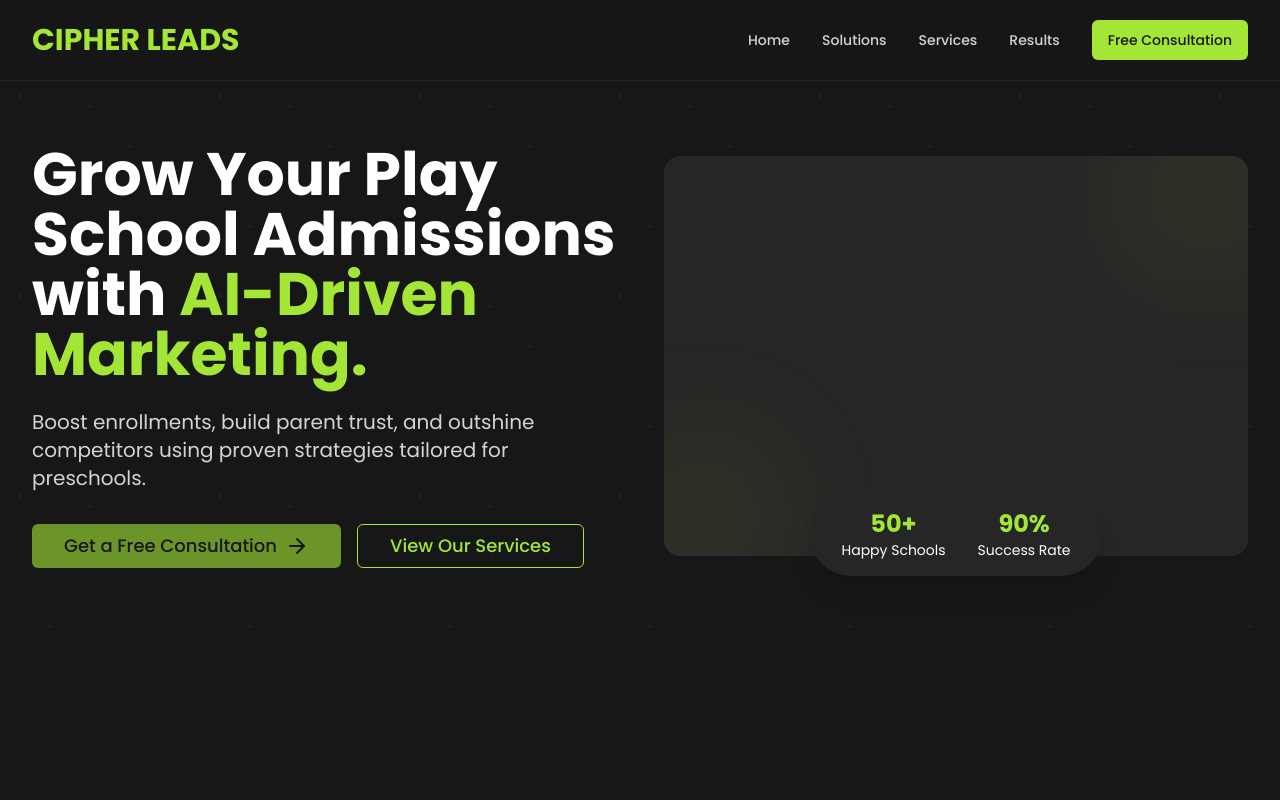
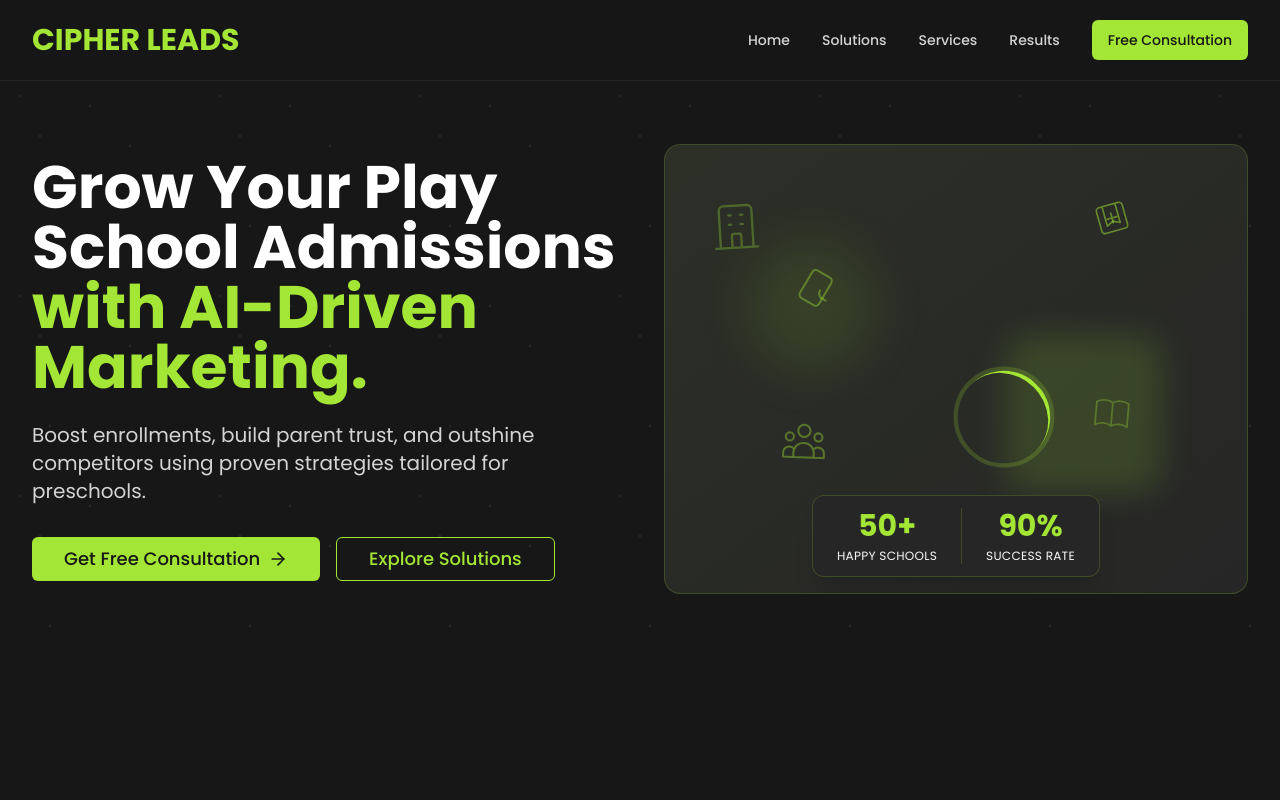
Before and after one commit to hyperlinqai/aicipherleads, a Next.js app: page / in a window 1280 px wide. Shown: the top 800 px of the page. Built offline with nearby package versions, Linux system fonts and the light colour scheme.

Commit message:
add right side animation

```diff
--- a/components/sections/hero.tsx
+++ b/components/sections/hero.tsx
@@ -20,10 +20,15 @@ export function Hero() {
           transition={{ duration: 0.5 }}
         >
           <h1 className="text-3xl sm:text-4xl md:text-5xl lg:text-6xl font-bold text-white mb-4 sm:mb-6 leading-tight">
-            Grow Your Play School Admissions with{" "}
-            <span className="text-lime-400 block sm:inline">
-              AI-Driven Marketing.
-            </span>
+            Grow Your Play School Admissions{" "}
+            <motion.span
+              className="text-lime-400 block sm:inline"
+              initial={{ opacity: 0, y: 20 }}
+              animate={{ opacity: 1, y: 0 }}
+              transition={{ delay: 0.3 }}
+            >
+              with AI-Driven Marketing.
+            </motion.span>
           </h1>
 
           <p className="text-base sm:text-lg md:text-xl text-neutral-300 mb-6 sm:mb-8 leading-relaxed px-4 sm:px-0">
@@ -35,70 +40,239 @@ export function Hero() {
             <motion.div
               whileHover={{ scale: 1.05 }}
               whileTap={{ scale: 0.95 }}
-              className="w-full sm:w-auto"
+              className="relative overflow-hidden"
             >
               <Button
                 size="lg"
-                className="w-full sm:w-auto bg-lime-400 text-neutral-900 hover:bg-lime-500 animate-pulse text-base sm:text-lg py-6 sm:py-4"
+                className="w-full sm:w-auto bg-lime-400 text-neutral-900 hover:bg-lime-500 text-base sm:text-lg py-6 sm:py-5 px-8 group"
               >
-                Get a Free Consultation{" "}
-                <ArrowRight className="ml-2 hidden sm:inline" />
+                <span className="relative z-10 flex items-center gap-2">
+                  Get Free Consultation
+                  <ArrowRight className="h-5 w-5 transition-all group-hover:translate-x-1" />
+                </span>
+                {/* Animated background */}
+                <div className="absolute inset-0 bg-gradient-to-r from-lime-500/20 to-transparent opacity-0 group-hover:opacity-100 transition-opacity" />
               </Button>
             </motion.div>
 
             <motion.div
               whileHover={{ scale: 1.05 }}
               whileTap={{ scale: 0.95 }}
-              className="w-full sm:w-auto"
+              className="relative"
             >
               <Button
+                variant="outline"
                 size="lg"
-                variant="outline"
-                className="w-full sm:w-auto border-lime-400 text-lime-400 hover:bg-lime-400 hover:text-neutral-900 text-base sm:text-lg py-6 sm:py-4"
+                className="w-full sm:w-auto border-lime-400 text-lime-400 hover:bg-lime-400/10 hover:text-lime-300 text-base sm:text-lg py-6 sm:py-5 px-8"
               >
-                View Our Services
+                Explore Solutions
               </Button>
             </motion.div>
           </div>
         </motion.div>
 
         {/* Visual Elements */}
+        {/* Replace the visual elements section with this */}
         <motion.div
           className="flex-1 relative w-full px-4 sm:px-0 mt-8 lg:mt-0"
           initial={{ opacity: 0, x: 50 }}
           animate={{ opacity: 1, x: 0 }}
           transition={{ duration: 0.5 }}
         >
-          <div className="relative w-full h-[300px] sm:h-[400px] bg-neutral-800 rounded-2xl overflow-hidden">
-            <div className="absolute -top-10 -right-10 w-40 h-40 bg-lime-400 opacity-10 rounded-full blur-3xl"></div>
-            <div className="absolute -bottom-10 -left-10 w-40 h-40 bg-lime-400 opacity-10 rounded-full blur-3xl"></div>
-          </div>
+          <div className="relative w-full h-[300px] sm:h-[450px] bg-neutral-800 rounded-2xl overflow-hidden border border-lime-400/20 hover-tilt">
+            {" "}
+            {/* Animated gradient layer */}
+            <div className="absolute inset-0 bg-gradient-to-br from-lime-400/5 to-transparent" />
+            {/* Floating elements */}
+            <div className="absolute top-1/2 left-1/2 -translate-x-1/2 -translate-y-1/2 w-full max-w-md px-4">
+              <div className="relative h-64">
+                {/* Abstract shape 1 */}
+                <motion.div
+                  className="absolute top-0 left-0 w-32 h-32 bg-lime-400/10 rounded-full blur-xl"
+                  animate={{
+                    y: [0, 20, 0],
+                    scale: [1, 1.1, 1],
+                  }}
+                  transition={{
+                    duration: 6,
+                    repeat: Infinity,
+                    ease: "easeInOut",
+                  }}
+                />
+
+                {/* Abstract shape 2 */}
+                <motion.div
+                  className="absolute bottom-0 right-0 w-40 h-40 bg-lime-400/15 rounded-3xl blur-lg"
+                  animate={{
+                    y: [0, -20, 0],
+                    scale: [1, 0.9, 1],
+                  }}
+                  transition={{
+                    duration: 5,
+                    repeat: Infinity,
+                    ease: "easeInOut",
+                    delay: 1,
+                  }}
+                />
 
                 <motion.div
-            className="absolute -bottom-5 left-1/2 !transform -translate-x-1/2 bg-neutral-800 px-4 sm:px-8 py-3 sm:py-4 rounded-full shadow-xl  sm:w-auto"
+                  className="absolute -top-10 -left-10 w-14 h-14 text-lime-400/30"
+                  animate={{ y: [5, -15, 0], rotate: [-5, 5, -5] }}
+                  transition={{ duration: 8, repeat: Infinity }}
+                >
+                  <svg
+                    xmlns="http://www.w3.org/2000/svg"
+                    fill="none"
+                    viewBox="0 0 24 24"
+                    stroke="currentColor"
+                  >
+                    <path
+                      strokeLinecap="round"
+                      strokeLinejoin="round"
+                      strokeWidth={1}
+                      d="M19 21V5a2 2 0 00-2-2H7a2 2 0 00-2 2v16m14 0h2m-2 0h-5m-9 0H3m2 0h5M9 7h1m-1 4h1m4-4h1m-1 4h1m-5 10v-5a1 1 0 011-1h2a1 1 0 011 1v5m-4 0h4"
+                    />
+                  </svg>
+                </motion.div>
+
+                <motion.div
+                  className="absolute bottom-8 left-8 w-12 h-12 text-lime-400/40"
+                  animate={{ scale: [1, 1.2, 1], rotate: [0, 15, -15, 0] }}
+                  transition={{ duration: 6, repeat: Infinity, delay: 0.5 }}
+                >
+                  <svg
+                    xmlns="http://www.w3.org/2000/svg"
+                    fill="none"
+                    viewBox="0 0 24 24"
+                    stroke="currentColor"
+                  >
+                    <path
+                      strokeLinecap="round"
+                      strokeLinejoin="round"
+                      strokeWidth={1}
+                      d="M17 20h5v-2a3 3 0 00-5.356-1.857M17 20H7m10 0v-2c0-.656-.126-1.283-.356-1.857M7 20H2v-2a3 3 0 015.356-1.857M7 20v-2c0-.656.126-1.283.356-1.857m0 0a5.002 5.002 0 019.288 0M15 7a3 3 0 11-6 0 3 3 0 016 0zm6 3a2 2 0 11-4 0 2 2 0 014 0zM7 10a2 2 0 11-4 0 2 2 0 014 0z"
+                    />
+                  </svg>
+                </motion.div>
+
+                <motion.div
+                  className="absolute -top-10 right-8 w-10 h-10 text-lime-400/50"
+                  animate={{ y: [0, -20, 0], rotate: [0, 360] }}
+                  transition={{ duration: 8, repeat: Infinity }}
+                >
+                  <svg
+                    xmlns="http://www.w3.org/2000/svg"
+                    fill="none"
+                    viewBox="0 0 24 24"
+                    stroke="currentColor"
+                  >
+                    <path
+                      strokeLinecap="round"
+                      strokeLinejoin="round"
+                      strokeWidth={1}
+                      d="M16 4v12l-4-2-4 2V4M6 20h12a2 2 0 002-2V6a2 2 0 00-2-2H6a2 2 0 00-2 2v12a2 2 0 002 2z"
+                    />
+                    <path
+                      strokeLinecap="round"
+                      strokeLinejoin="round"
+                      strokeWidth={1}
+                      d="M9 12h6m-3-3v6"
+                    />
+                  </svg>
+                </motion.div>
+
+                {/* Floating School Icon 1 */}
+                <motion.div
+                  className="absolute top-8 left-12 w-12 h-12 text-lime-400/40"
+                  animate={{ rotate: 360, y: [0, -20, 0] }}
+                  transition={{ duration: 8, repeat: Infinity, ease: "linear" }}
+                >
+                  <svg
+                    xmlns="http://www.w3.org/2000/svg"
+                    fill="none"
+                    viewBox="0 0 24 24"
+                    stroke="currentColor"
+                  >
+                    <path
+                      strokeLinecap="round"
+                      strokeLinejoin="round"
+                      strokeWidth={1}
+                      d="M4 6a2 2 0 012-2h12a2 2 0 012 2v7a2 2 0 01-2 2H6a2 2 0 01-2-2V6z"
+                    />
+                    <path
+                      strokeLinecap="round"
+                      strokeLinejoin="round"
+                      strokeWidth={1}
+                      d="M9 17v-2a3 3 0 013-3"
+                    />
+                  </svg>
+                </motion.div>
+
+                {/* Floating School Icon 2 */}
+                <motion.div
+                  className="absolute bottom-16 right-8 w-10 h-10 text-lime-400/30"
+                  animate={{ scale: [1, 1.2, 1], rotate: [0, 10, -10, 0] }}
+                  transition={{ duration: 6, repeat: Infinity }}
+                >
+                  <svg
+                    xmlns="http://www.w3.org/2000/svg"
+                    fill="none"
+                    viewBox="0 0 24 24"
+                    stroke="currentColor"
+                  >
+                    <path
+                      strokeLinecap="round"
+                      strokeLinejoin="round"
+                      strokeWidth={1}
+                      d="M12 6.253v13m0-13C10.832 5.477 9.246 5 7.5 5S4.168 5.477 3 6.253v13C4.168 18.477 5.754 18 7.5 18s3.332.477 4.5 1.253m0-13C13.168 5.477 14.754 5 16.5 5c1.747 0 3.332.477 4.5 1.253v13C19.832 18.477 18.247 18 16.5 18c-1.746 0-3.332.477-4.5 1.253"
+                    />
+                  </svg>
+                </motion.div>
+
+                {/* Success Rate Chart */}
+                <motion.div
+                  className="absolute top-1/2 left-1/2 -translate-x-1/2 -translate-y-1/2 w-24 h-24 border-4 border-lime-400/20 rounded-full"
+                  animate={{ scale: [1, 1.1, 1] }}
+                  transition={{ duration: 4, repeat: Infinity }}
+                >
+                  <div
+                    className="absolute inset-0 border-t-4 border-lime-400 rounded-full"
+                    style={{
+                      clipPath: "inset(0 0 10% 0)", // Represents 90% success
+                      transform: "rotate(45deg)",
+                    }}
+                  />
+                </motion.div>
+              </div>
+            </div>
+            {/* Stats Card */}
+            <motion.div
+              className="absolute bottom-4 left-1/2 !transform -translate-x-1/2 bg-neutral-800 px-6 py-3 rounded-xl shadow-xl backdrop-blur-sm border border-lime-400/20"
               initial={{ y: 50, opacity: 0 }}
               animate={{ y: 0, opacity: 1 }}
               transition={{ delay: 0.3, duration: 0.5 }}
             >
-            <div className="flex justify-center gap-4 sm:gap-8">
+              <div className="flex gap-6">
                 <div className="text-center">
-                <div className="text-lime-400 font-bold text-xl sm:text-2xl">
+                  <div className="text-lime-400 font-bold text-2xl md:text-3xl">
                     50+
                   </div>
-                <div className="text-white whitespace-pre text-xs sm:text-sm">
+                  <div className="text-white text-xs uppercase tracking-wide mt-1">
                     Happy Schools
                   </div>
                 </div>
+                <div className="h-auto w-px bg-lime-400/20" />
                 <div className="text-center">
-                <div className="text-lime-400 font-bold text-xl sm:text-2xl">
+                  <div className="text-lime-400 font-bold text-2xl md:text-3xl">
                     90%
                   </div>
-                <div className="text-white text-xs whitespace-pre sm:text-sm">
+                  <div className="text-white text-xs uppercase tracking-wide mt-1 ">
                     Success Rate
                   </div>
                 </div>
               </div>
             </motion.div>
+          </div>
         </motion.div>
       </div>
 
@@ -127,6 +301,34 @@ export function Hero() {
           }
         }
       `}</style>
+      {/* Add this inside the section component */}
+      {/* <div className="absolute inset-0 overflow-hidden pointer-events-none">
+        {[...Array(20)].map((_, i) => (
+          <motion.div
+            key={i}
+            className="absolute bg-lime-400/20 rounded-full"
+            initial={{
+              scale: 0,
+              x: Math.random() * 100 + "%",
+              y: Math.random() * 100 + "%",
+            }}
+            animate={{
+              scale: [0, 1, 0],
+              opacity: [0, 0.3, 0],
+            }}
+            transition={{
+              duration: Math.random() * 4 + 4,
+              repeat: Infinity,
+              ease: "easeInOut",
+              delay: Math.random() * 2,
+            }}
+            style={{
+              width: Math.random() * 20 + 10 + "px",
+              height: Math.random() * 20 + 10 + "px",
+            }}
+          />
+        ))}
+      </div> */}
     </section>
   );
 }
--- a/styles/globals.css
+++ b/styles/globals.css
@@ -119,3 +119,10 @@ body {
   from { opacity: 1; transform: translateY(0); }
   to { opacity: 0; transform: translateY(-20px); }
 }
+
+.hover-tilt {
+  transition: transform 0.3s ease;
+}
+.hover-tilt:hover {
+  transform: perspective(1000px) rotateX(2deg) rotateY(2deg) scale(1.02);
+}
```
Lines whose indentation alone changed are shown as unchanged.
